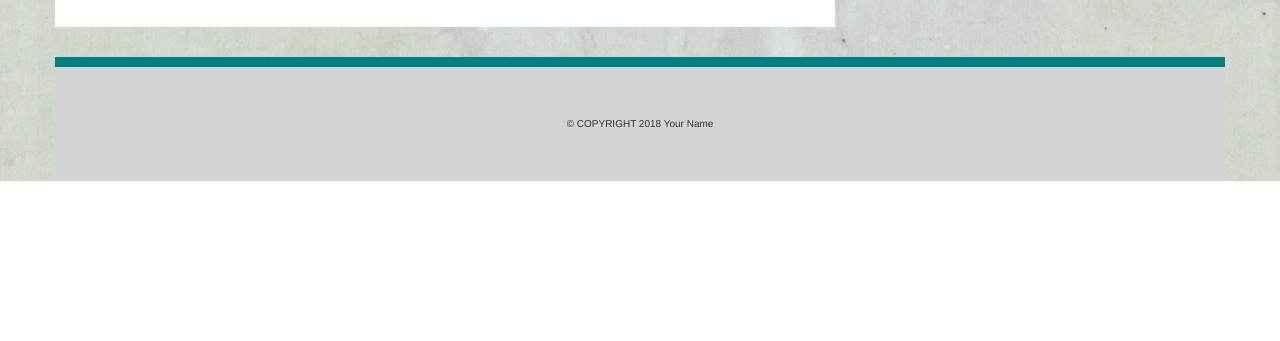
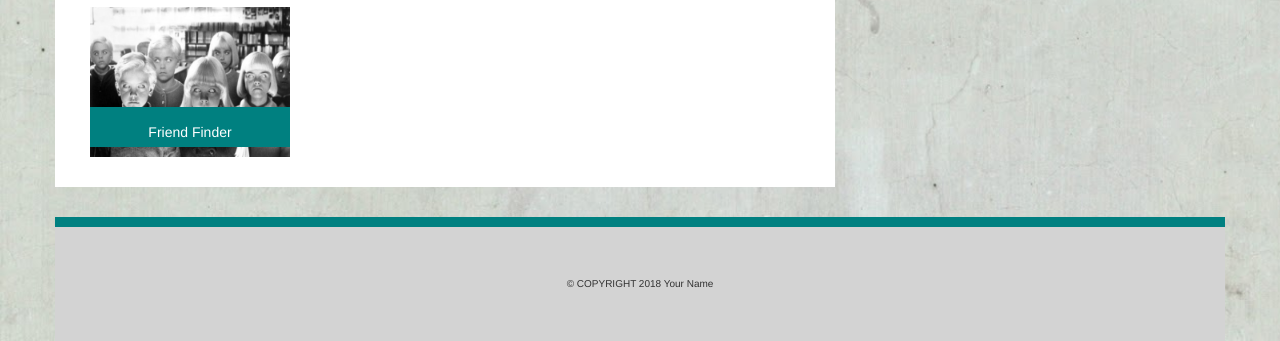
Before and after one commit to five3183/bootstrap-portfolio, a plain HTML site: page portfolio.html in a window 1280 px wide. Shown: the part 1297-1638 px from the top of the page. Before the commit the page ends 1478 px from the top, so only its background shows below. Drawn offline with nearby package versions, Linux system fonts and the light colour scheme.

Commit message:
added friend finder

```diff
--- a/portfolio.html
+++ b/portfolio.html
@@ -116,6 +116,17 @@
                         </a>
                     </div>
                 </div>
+                <div class="col-xs-12 col-sm-6 col-md-8">
+                    <div id="friendFinder">
+                        <a href="https://gentle-peak-54234.herokuapp.com/" target="_blank">
+                            <img src="assets/images/friends.png"
+                            style="width:200px;height:150px;">
+                        </a>
+                        <a href="https://github.com/five3183/BAMAZON.git" target="_blank">
+                            <figure class="tags">Friend Finder</figure>
+                        </a>
+                    </div>
+                </div>
             </div>
         </div>
 
```
Also changed, not shown: assets/images/friends.png (added).
